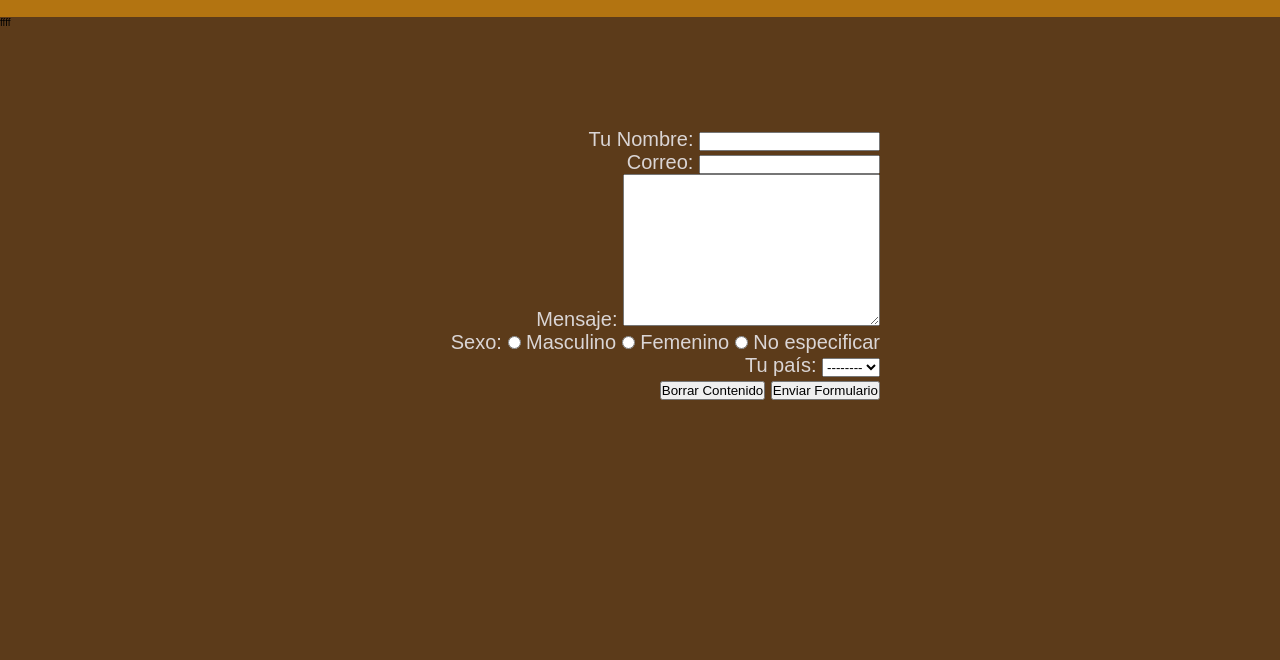
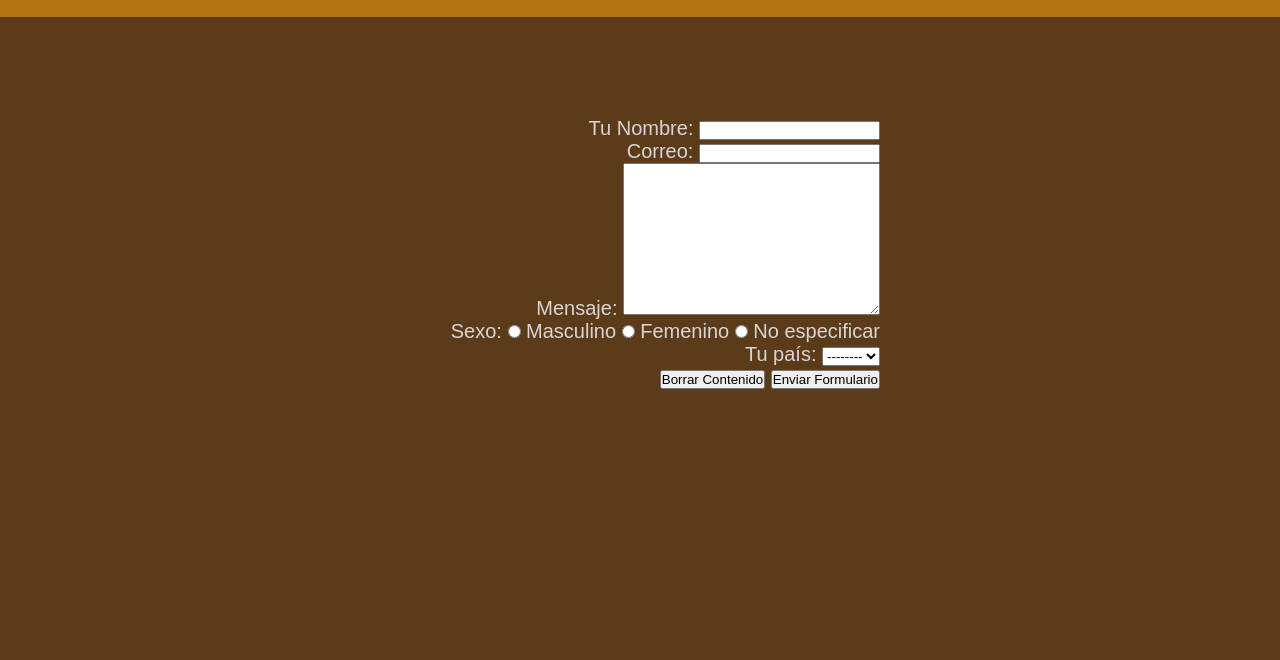
Before and after one commit to MatteoD03/PreEntrega3Dutto, a plain HTML site: page pages/contact.html in a window 1280 px wide. Shown: the part 83-743 px from the top of the page. Drawn offline with Linux system fonts and the light colour scheme.

```diff
--- a/pages/contact.html
+++ b/pages/contact.html
@@ -43,7 +43,7 @@
 
     </div>
 
-ffff
+
 
 
     <main>
```
Also changed, not shown: scss/styles.scss (added).
